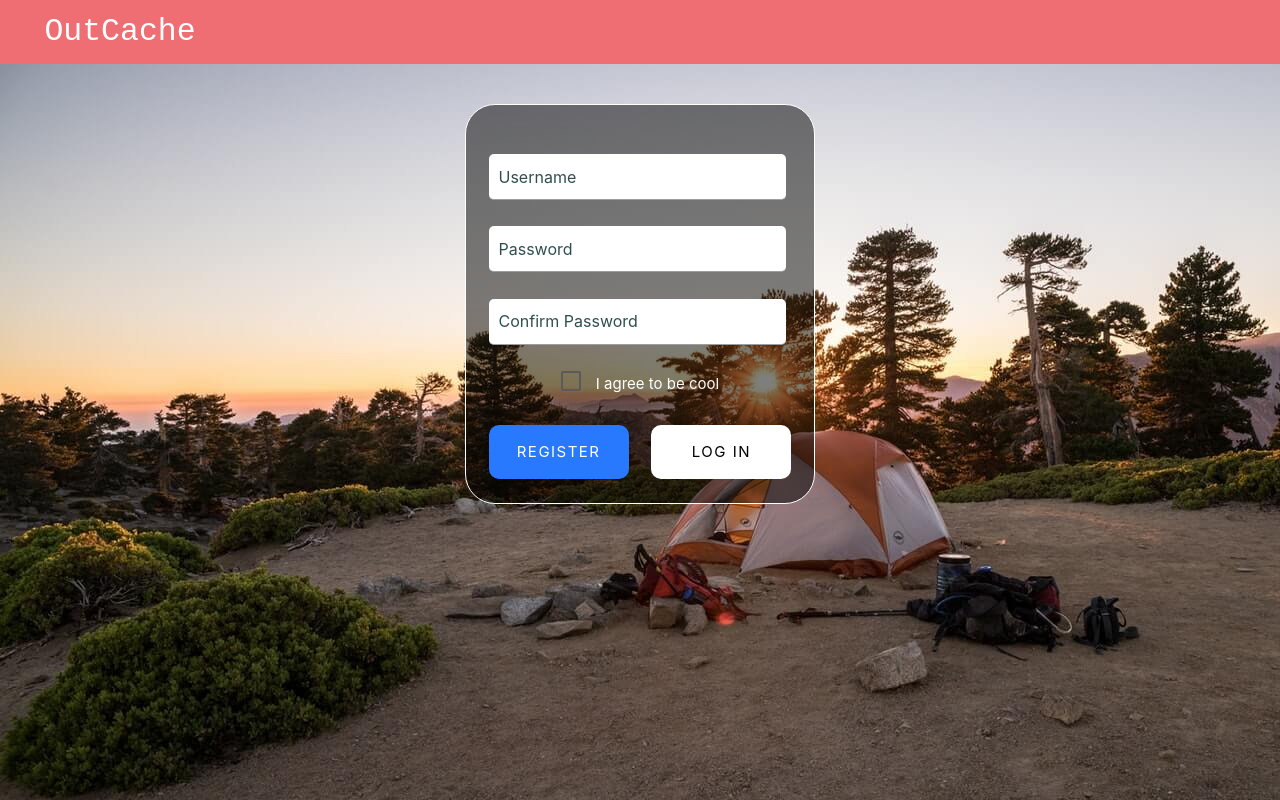
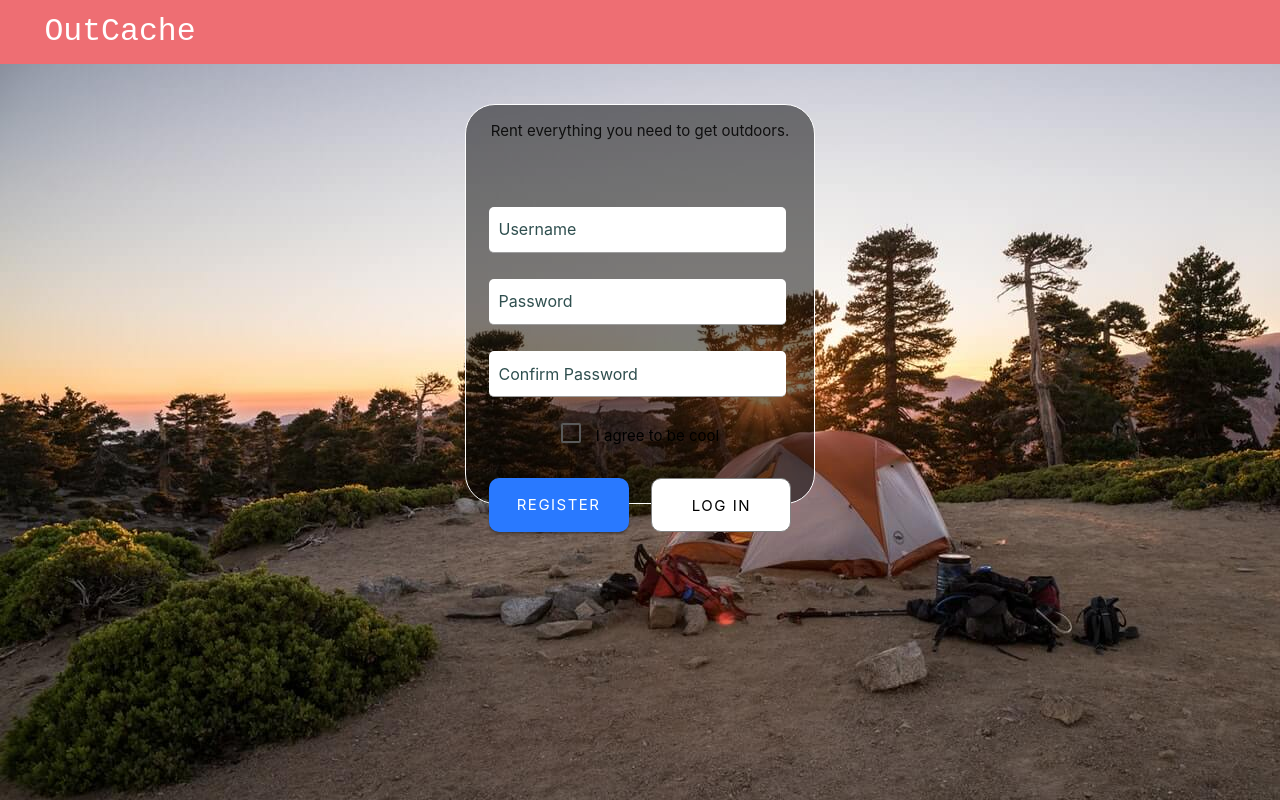
Before and after one commit to timstarkk/outcache, a React (Create React App) app in the folder client/: page / in a window 1280 px wide. Built offline with nearby package versions, Linux system fonts and the light colour scheme.

Commit message:
added card header, login button border, and text color fix

```diff
--- a/client/src/components/layout/Landing.js
+++ b/client/src/components/layout/Landing.js
@@ -17,13 +17,14 @@ class Landing extends Component {
               passport and JWTs
             </p> */}
             <div className="col s12">
+              <p id="cardHeader">Rent everything you need to get outdoors.</p>
               <form id="landingForm">
                 <input type="text" id="userName" placeholder="Username"></input>
                 <input type="text" id="userPass" placeholder="Password"></input>
                 <input type="text" id="confirmPass" placeholder="Confirm Password"></input>
                 <label>
                   <input type="checkbox" class="filled-in" style={{ color: "white" }} />
-                  <span style={{ color: "white" }} >I agree to be cool</span>
+                  <span style={{ color: "black" }} >I agree to be cool</span>
                 </label>
               </form>
             </div>
@@ -46,7 +47,8 @@ class Landing extends Component {
                 style={{
                   width: "140px",
                   borderRadius: "10px",
-                  letterSpacing: "1.5px"
+                  letterSpacing: "1.5px",
+                  border: "1px solid grey"
                 }}
                 className="btn btn-large btn-flat waves-effect white black-text"
               >
```
